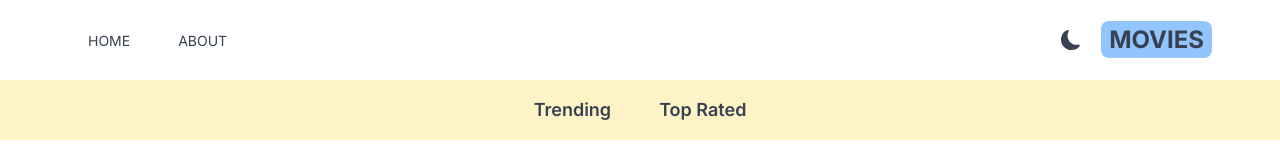
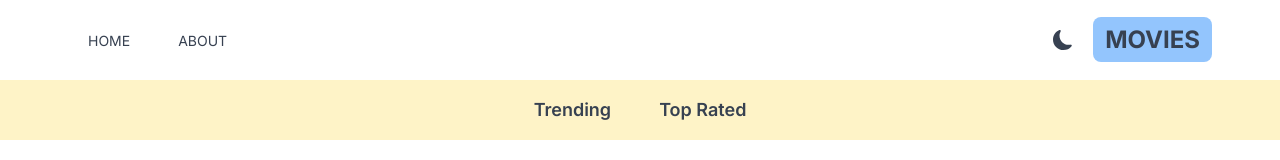
Before and after one commit to ahmadalwattar/next-movies14, a Next.js app: page /about in a window 1280 px wide. Shown: the top 160 px of the page. Built offline with nearby package versions, Linux system fonts and the light colour scheme.

Commit message:
add Card page

```diff
--- a/next.config.mjs
+++ b/next.config.mjs
@@ -1,4 +1,8 @@
 /** @type {import('next').NextConfig} */
-const nextConfig = {};
+const nextConfig = {
+    images: {
+        domains: ['image.tmdb.org'],
+      },
+};
 
 export default nextConfig;
--- a/src/app/components/header.jsx
+++ b/src/app/components/header.jsx
@@ -16,7 +16,7 @@ export default function Header () {
         <DarkModeSwitch />
         <Link href="/">
           <h2 className="text-2xl">
-            <span className="font-bold bg-blue-300 py-1 px-2 rounded-lg mr-1">
+            <span className="font-bold bg-blue-300 py-2 px-3 rounded-lg mr-1">
               MOVIES
             </span>
             {/*<span className="text-xl hidden sm:inline">Clone</span>*/}
--- a/src/app/components/results.jsx
+++ b/src/app/components/results.jsx
@@ -2,9 +2,9 @@ import Card from "./card";
 
 export default function Results ({ results }){
   return (
-      <div >
+      <div className="sm:grid sm:grid-cols-2 lg:grid-cols-3 xl:grid-cols-4 2xl:grid-cols-5 max-w-6xl mx-auto py-4">
       {results.map((result) => (
-          <div key={result.id}>{result.original_name}</div>
+          <Card key={result.id} result={result}>{result.original_name}</Card>
       ))}
     </div>
   )
--- a/src/app/globals.css
+++ b/src/app/globals.css
@@ -1,6 +1,15 @@
 @tailwind base;
 @tailwind components;
 @tailwind utilities;
+
+
+html::-webkit-scrollbar {
+  display: none;
+}
+
+html{
+  scrollbar-width: none;
+}
 /*
 :root {
   --foreground-rgb: 0, 0, 0;
--- a/src/app/loading.jsx
+++ b/src/app/loading.jsx
@@ -1,7 +1,7 @@
 export default function Loading() {
     return (
         <div className="flex justify-center align-middle">
-        <img   style={{ width:"150px" }} src="bgLoadingBar.svg" alt="Loading..."/>
+        <img className="h-96" style={{ width:"150px" }} src="bgLoadingBar.svg" alt="Loading..."/>
         </div>
     )
 }
--- a/src/app/page.js
+++ b/src/app/page.js
@@ -13,6 +13,7 @@ export default async function Home({searchParams}) {
     `https://api.themoviedb.org/3/${
       genre === "fetchTopRated" ? "movie/top_rated" : "trending/all/week"
     }?api_key=${API_KEY}&language=en-US&page=1`,
+    { next: { revalidate: 1000 }}
 
   );
 
@@ -23,7 +24,7 @@ export default async function Home({searchParams}) {
   const data =await res.json();
   const results = data.results;
 
-  // console.log(results);
+  console.log(results);
 
   // const res2 = await fetch(`https://api.themoviedb.org/3/trending/movie/week?language=en-US?api_key=${API_KEY}`);
 
```
Also changed, not shown: src/app/components/card.jsx (indentation only).
